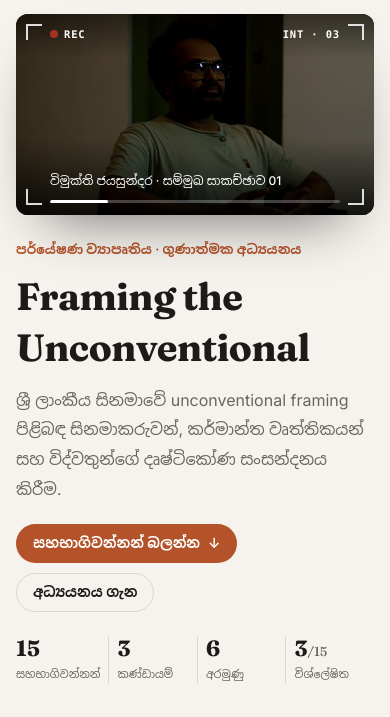
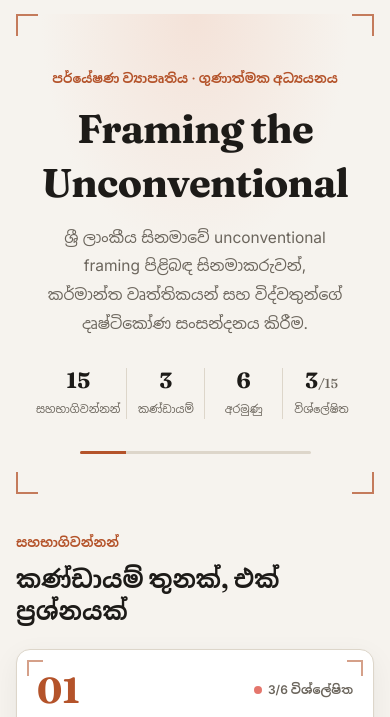
Before and after one commit to Sachithra-228/framing-the-unconventional, a plain HTML site: page index.html in a window 390 px wide. Shown: the part 57-774 px from the top of the page. Drawn offline with Linux system fonts and the light colour scheme.

Commit message:
Centered text-only hero; remove hero image, buttons, group lede and footer

```diff
--- a/app.js
+++ b/app.js
@@ -18,7 +18,6 @@ const UI = {
     progress: (d, n) => `${d} of ${n} interviews analysed`,
     partEyebrow: "Participants",
     partTitle: "Three groups, one question",
-    partLede: "Choose a group to see the people interviewed and their analysis.",
     analysedOf: (d, n) => `${d}/${n} analysed`,
     people: n => `${n} people`,
     objEyebrow: "Research objectives",
@@ -48,10 +47,7 @@ const UI = {
     themesTitle: "Themes so far",
     themesSub: "Built from the interview codes. Each theme shows how many people in each group support it.",
     keyFinding: n => `Key finding · Interview ${n}`,
-    footer: "Research tracker · Updated",
     navStudy: "Study", tabStudy: "Study",
-    ctaExplore: "Explore participants",
-    ctaStudy: "About the study",
     statParticipants: "Participants", statGroups: "Groups", statObjectives: "Objectives", statAnalysed: "Analysed",
     stripTitle: (o, c) => `${o} objectives · ${c} chapters`,
     stripText: "Research objectives, chapter outline and working title.",
@@ -91,7 +87,6 @@ const UI = {
     progress: (d, n) => `සම්මුඛ සාකච්ඡා ${n} න් ${d} ක් විශ්ලේෂණය කර ඇත`,
     partEyebrow: "සහභාගිවන්නන්",
     partTitle: "කණ්ඩායම් තුනක්, එක් ප්‍රශ්නයක්",
-    partLede: "සම්මුඛ සාකච්ඡා කළ පුද්ගලයන් සහ ඔවුන්ගේ විශ්ලේෂණය බැලීමට කණ්ඩායමක් තෝරන්න.",
     analysedOf: (d, n) => `${d}/${n} විශ්ලේෂිත`,
     people: n => `පුද්ගලයන් ${n}`,
     objEyebrow: "පර්යේෂණ අරමුණු",
@@ -121,10 +116,7 @@ const UI = {
     themesTitle: "මෙතෙක් හඳුනාගත් තේමා",
     themesSub: "සම්මුඛ සාකච්ඡා කේත ඇසුරින් ගොඩනගා ඇත. එක් එක් තේමාවට සහාය දක්වන පුද්ගලයන් ගණන කණ්ඩායම් අනුව මෙහි දැක්වේ.",
     keyFinding: n => `ප්‍රධාන සොයාගැනීම · සම්මුඛ සාකච්ඡාව ${n}`,
-    footer: "පර්යේෂණ සටහන · යාවත්කාලීන කළේ",
     navStudy: "අධ්‍යයනය", tabStudy: "අධ්‍යයනය",
-    ctaExplore: "සහභාගිවන්නන් බලන්න",
-    ctaStudy: "අධ්‍යයනය ගැන",
     statParticipants: "සහභාගිවන්නන්", statGroups: "කණ්ඩායම්", statObjectives: "අරමුණු", statAnalysed: "විශ්ලේෂිත",
     stripTitle: (o, c) => `අරමුණු ${o} · පරිච්ඡේද ${c}`,
     stripText: "පර්යේෂණ අරමුණු, පරිච්ඡේද සැලැස්ම සහ මූලික මාතෘකාව.",
@@ -221,32 +213,17 @@ function renderHome() {
 
   $app.innerHTML = `
     <header class="hero">
-      <div class="h-text">
+      ${corners}
       <div class="eyebrow">${L("heroEyebrow")}</div>
       <h1>${STUDY.title}</h1>
       <p class="sub">${t(STUDY.subtitle)}</p>
-        <div class="cta">
-          <button type="button" class="btn primary" id="go-groups">${L("ctaExplore")} <span aria-hidden="true">↓</span></button>
-          <a class="btn ghost" href="#/study">${L("ctaStudy")}</a>
-        </div>
       <dl class="h-stats">
         <div><dt>${PEOPLE.length}</dt><dd>${L("statParticipants")}</dd></div>
         <div><dt>${GROUPS.length}</dt><dd>${L("statGroups")}</dd></div>
         <div><dt>${OBJECTIVES.length}</dt><dd>${L("statObjectives")}</dd></div>
         <div><dt>${done}<small>/${PEOPLE.length}</small></dt><dd>${L("statAnalysed")}</dd></div>
       </dl>
-      </div>
-      <figure class="h-media">
-        <div class="vf">
-          <img src="${STUDY.heroImage}" alt="">
-          ${corners}
-          <div class="vf-top"><span class="rec"><span class="dot"></span>REC</span><span>INT · ${pad(done)}</span></div>
-          <div class="vf-bottom">
-            <span>${t(STUDY.heroCaption)}</span>
-            <div class="bar"><span style="width:${pct}%"></span></div>
-          </div>
-        </div>
-      </figure>
+      <div class="h-progress" aria-hidden="true"><span style="width:${pct}%"></span></div>
     </header>
 
     <section id="groups" class="home-groups">
@@ -255,7 +232,6 @@ function renderHome() {
           <div class="eyebrow">${L("partEyebrow")}</div>
           <h2>${L("partTitle")}</h2>
         </div>
-        <p class="lede">${L("partLede")}</p>
       </div>
       <div class="groups">${groupCards}</div>
     </section>
@@ -268,9 +244,6 @@ function renderHome() {
       </div>
       <span class="ss-go">${L("viewStudy")} <span class="arrow">→</span></span>
     </a>`;
-
-  document.getElementById("go-groups").addEventListener("click", () =>
-    document.getElementById("groups").scrollIntoView({ behavior: "smooth", block: "start" }));
 }
 
 /* ---------------- STUDY ---------------- */
@@ -470,7 +443,6 @@ function route(scrollTop = true) {
     b.classList.toggle("on", b.dataset.lang === LANG);
     b.setAttribute("aria-pressed", b.dataset.lang === LANG);
   });
-  document.getElementById("updated").textContent = t(STUDY.updated);
 
   if (kind === "group") renderGroup(id);
   else if (kind === "person") renderPerson(id);
--- a/data.js
+++ b/data.js
@@ -20,8 +20,6 @@ const STUDY = {
     "An Interpretive & Multi-perspective Analysis of Unconventional Frames in Contemporary Sri Lankan Cinema",
   updated: { en: "22 November 2026", si: "2026 නොවැම්බර් 22" },
   /* Image on the landing page. Swap for any still (a film frame, a set photo…). */
-  heroImage: "assets/people/vimukthi-jayasundara.png",
-  heroCaption: { en: "Vimukthi Jayasundara · Interview 01", si: "විමුක්ති ජයසුන්දර · සම්මුඛ සාකච්ඡාව 01" },
 };
 
 const GROUPS = [
--- a/styles.css
+++ b/styles.css
@@ -96,12 +96,18 @@ h2 { font-size: clamp(24px, 3.2vw, 34px); margin-bottom: 8px; }
 
 /* ---------- hero ---------- */
 .hero {
-  display: grid; grid-template-columns: 1.05fr .95fr; gap: 48px; align-items: center;
-  padding: 56px 0 24px; min-height: min(620px, calc(100vh - 60px));
+  position: relative; text-align: center;
+  display: flex; flex-direction: column; align-items: center;
+  margin-top: 28px; padding: clamp(72px, 11vh, 112px) 32px clamp(56px, 8vh, 80px);
+  background: radial-gradient(ellipse 60% 70% at 50% 0%, var(--accent-soft), transparent 72%);
+  border-radius: 20px;
 }
-.hero h1 { font-size: clamp(38px, 5.4vw, 64px); letter-spacing: -.015em; max-width: 14ch; }
-.sub { font-size: clamp(16px, 1.6vw, 18px); color: var(--muted); margin: 18px 0 0; max-width: 52ch; }
-.cta { display: flex; flex-wrap: wrap; gap: 10px; margin-top: 28px; }
+.hero > .c { width: 34px; height: 34px; opacity: .75; }
+.hero > .c.tl, .hero > .c.tr { top: 0; } .hero > .c.bl, .hero > .c.br { bottom: 0; }
+.hero > .c.tl, .hero > .c.bl { left: 0; } .hero > .c.tr, .hero > .c.br { right: 0; }
+.hero .eyebrow { margin-bottom: 18px; }
+.hero h1 { font-size: clamp(42px, 6.6vw, 84px); letter-spacing: -.02em; line-height: 1.04; max-width: 13ch; text-wrap: balance; }
+.sub { font-size: clamp(16px, 1.6vw, 19px); color: var(--muted); margin: 22px auto 0; max-width: 56ch; text-wrap: balance; }
 .btn {
   display: inline-flex; align-items: center; gap: 8px; border-radius: 99px; padding: 11px 20px;
   font: 600 14.5px/1.2 "Inter", "Noto Sans Sinhala", sans-serif; text-decoration: none; cursor: pointer;
@@ -111,26 +117,14 @@ h2 { font-size: clamp(24px, 3.2vw, 34px); margin-bottom: 8px; }
 .btn.primary { background: var(--accent); color: #fff; }
 .btn.ghost { background: transparent; color: var(--ink); border-color: var(--line); }
 .btn.ghost:hover { border-color: var(--ink); }
-.h-stats { display: grid; grid-template-columns: repeat(4, auto); justify-content: start; gap: 0; margin: 36px 0 0; }
-.h-stats div { padding: 0 22px; border-left: 1px solid var(--line); }
-.h-stats div:first-child { padding-left: 0; border-left: 0; }
-.h-stats dt { font-family: "Fraunces", serif; font-size: 28px; font-weight: 700; line-height: 1.1; }
-.h-stats dt small { font-size: 16px; color: var(--muted); font-weight: 500; }
-.h-stats dd { margin: 4px 0 0; font-size: 12.5px; color: var(--muted); }
-
-.h-media { margin: 0; }
-.vf { position: relative; aspect-ratio: 5 / 4; border-radius: 16px; overflow: hidden; background: #000; box-shadow: 0 30px 60px -30px rgba(0,0,0,.6); }
-.vf img { position: absolute; inset: 0; width: 100%; height: 100%; object-fit: cover; object-position: center 25%; filter: contrast(1.06) saturate(.9); }
-.vf::after { content: ""; position: absolute; inset: 0; background: linear-gradient(180deg, rgba(0,0,0,.45) 0%, transparent 22%, transparent 62%, rgba(0,0,0,.75) 100%); }
-.vf .c { border-color: #fff; opacity: .85; width: 22px; height: 22px; }
-.vf .c.tl, .vf .c.tr { top: 16px; } .vf .c.bl, .vf .c.br { bottom: 16px; }
-.vf .c.tl, .vf .c.bl { left: 16px; } .vf .c.tr, .vf .c.br { right: 16px; }
-.vf-top, .vf-bottom { position: absolute; left: 48px; right: 48px; z-index: 3; color: #fff; font-size: 12px; font-weight: 600; letter-spacing: .08em; }
-.vf-top { top: 18px; display: flex; justify-content: space-between; font-family: ui-monospace, "Cascadia Mono", Consolas, monospace; }
-.rec { display: inline-flex; align-items: center; gap: 6px; }
-.vf-bottom { bottom: 18px; letter-spacing: 0; font-weight: 500; font-size: 13px; }
-.vf-bottom .bar { background: rgba(255,255,255,.25); height: 3px; margin-top: 8px; }
-.vf-bottom .bar span { background: #fff; }
+.h-stats { display: grid; grid-template-columns: repeat(4, auto); justify-content: center; gap: 0; margin: 44px 0 0; }
+.h-stats div { padding: 0 32px; border-left: 1px solid var(--line); }
+.h-stats div:first-child { border-left: 0; }
+.h-stats dt { font-family: "Fraunces", serif; font-size: 32px; font-weight: 700; line-height: 1.1; }
+.h-stats dt small { font-size: 17px; color: var(--muted); font-weight: 500; }
+.h-stats dd { margin: 6px 0 0; font-size: 12.5px; color: var(--muted); }
+.h-progress { width: min(320px, 70%); height: 3px; margin-top: 32px; border-radius: 3px; background: var(--line); overflow: hidden; }
+.h-progress span { display: block; height: 100%; background: var(--accent); }
 
 /* home sections */
 .home-groups { padding-top: 40px; scroll-margin-top: 56px; }
@@ -337,13 +331,8 @@ section.tight { padding-top: 8px; }
 .key-finding h3 { font-size: 22px; margin-bottom: 8px; }
 .key-finding p { margin: 0; }
 
-footer { max-width: 1120px; margin: 0 auto; padding: 24px 16px 48px; color: var(--muted); font-size: 13px; border-top: 1px solid var(--line); }
-
 /* ---------- responsive ---------- */
 @media (max-width: 900px) {
-  .hero { grid-template-columns: 1fr; gap: 28px; min-height: 0; padding-top: 32px; }
-  .h-media { order: -1; }
-  .vf { aspect-ratio: 16 / 9; }
   .groups { grid-template-columns: 1fr; }
   .group-card { min-height: 0; }
   .sec-head { flex-direction: column; align-items: flex-start; gap: 6px; }
@@ -383,20 +372,14 @@ footer { max-width: 1120px; margin: 0 auto; padding: 24px 16px 48px; color: var(
   .tabbar a.on::before { content: ""; position: absolute; top: 0; left: 30%; right: 30%; height: 2px; border-radius: 0 0 2px 2px; background: var(--accent); }
 
   section { padding-top: 48px; }
-  .hero { padding: 16px 0 0; gap: 22px; }
-  .vf { border-radius: 12px; }
-  .vf .c { width: 16px; height: 16px; }
-  .vf .c.tl, .vf .c.tr { top: 10px; } .vf .c.bl, .vf .c.br { bottom: 10px; }
-  .vf .c.tl, .vf .c.bl { left: 10px; } .vf .c.tr, .vf .c.br { right: 10px; }
-  .vf-top, .vf-bottom { left: 34px; right: 34px; font-size: 10.5px; }
-  .vf-top { top: 11px; }
-  .vf-bottom { bottom: 12px; font-size: 12px; }
-  .hero h1 { font-size: 38px; }
-  .sub { margin-top: 12px; }
-  .cta { margin-top: 20px; }
+  .hero { margin-top: 16px; padding: 52px 14px 40px; border-radius: 14px; }
+  .hero > .c { width: 22px; height: 22px; }
+  .hero .eyebrow { margin-bottom: 12px; }
+  .hero h1 { font-size: 40px; }
+  .sub { margin-top: 14px; font-size: 15.5px; }
   .btn { padding: 10px 16px; font-size: 14px; }
-  .h-stats { grid-template-columns: repeat(4, 1fr); margin-top: 24px; }
-  .h-stats div { padding: 0 8px; }
+  .h-stats { grid-template-columns: repeat(4, 1fr); margin-top: 30px; width: 100%; }
+  .h-stats div { padding: 0 6px; }
   .h-stats dt { font-size: 22px; }
   .h-stats dt small { font-size: 13px; }
   .h-stats dd { font-size: 11px; }
@@ -461,7 +444,6 @@ footer { max-width: 1120px; margin: 0 auto; padding: 24px 16px 48px; color: var(
   .m-top { font-size: 11px; }
   .key-finding { padding: 18px; }
 
-  footer { padding-bottom: 24px; }
 
   /* notepad */
   .notepad { margin: 16px -16px 0; border-radius: 0; border-left: 0; border-right: 0; }
```
Also changed, not shown: index.html (+0 -1 lines), 1 other file. Lines whose indentation alone changed are shown as unchanged.
